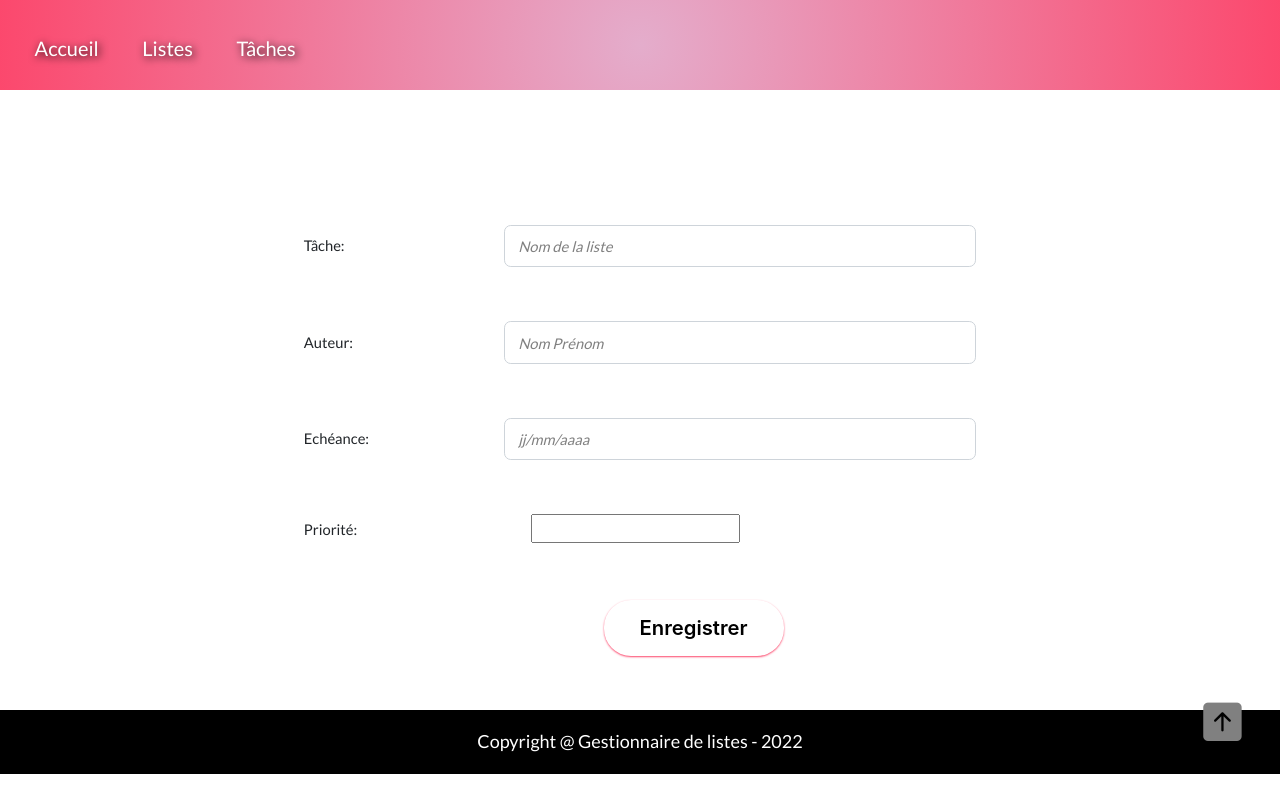
After one commit to louvetsandrine/GestionnaireDeListes, a Symfony app: template templates/task_page/task_form_page.html.twig in a window 1280 px wide. The commit adds this page. Run offline with Twig, Linux system fonts and the light colour scheme; the template is opened without the code that fills it, so the values that code supplies are empty; form fields are guessed from the names that the template uses; some libraries are stand-ins or nearby versions; some web fonts are replaced.

Commit message:
28/10/2022 first

```diff
--- a/public/script.js
+++ b/public/script.js
@@ -6,7 +6,7 @@ $(function () {
     $(document).scroll(function () {
     //   $nav.toggleClass("scrolled_mediaQueries", $(this).scrollTop() > 20 && window.matchMedia("(max-width: 700px)").matches);
       // $nav.toggleClass("scrolled", $(this).scrollTop() > 100 && window.matchMedia("(min-width: 700px)").matches);
-      $nav.toggleClass("scrolled", $(this).scrollTop() > 350 );
+      $nav.toggleClass("scrolled", $(this).scrollTop() > 100 );
 
       });
 
--- /dev/null
+++ b/templates/task_page/task_form_page.html.twig
@@ -0,0 +1,106 @@
+{% extends 'base.html.twig' %}
+
+{% block header %}
+    {% include '_navbar.html.twig' %}
+{% endblock %}
+
+{% block body %}
+
+    <div class="row justify-content-center align-items-center block my-5">
+        <div class=" col-12 justify-content-center align-items-center">
+            <p class="h2 pt-3 text-center">
+
+            </p>
+        </div>
+    </div>
+
+{{ form_start(form) }}
+    <form class="justify-content-center align-items-center">
+
+        <div class="row mt-5 mb-5 justify-content-center align-items-center">
+            <div class="col-md-2">
+            {{ form_label(form.name,"Tâche:",{
+                'label_attr': {'class': 'text_label'}
+
+                }) }}
+            </div>
+            <div class="col-md-5">
+            {{ form_widget(form.name, {
+                "required": true,
+                "attr": {
+                    "class": "form-control",
+                    "placeholder": "Nom de la liste",
+                }
+                }) }}
+            </div>
+        </div>
+
+                <div class="row mt-5 mb-5 justify-content-center align-items-center">
+            <div class="col-md-2">
+            {{ form_label(form.author,"Auteur:",{
+                'label_attr': {'class': 'text_label'}
+
+                }) }}
+            </div>
+            <div class="col-md-5">
+            {{ form_widget(form.author, {
+                "required": true,
+                "attr": {
+                    "class": "form-control",
+                    "placeholder": "Nom Prénom",
+                }
+                }) }}
+            </div>
+        </div>
+
+        <div class="row mt-5 mb-5 justify-content-center align-items-center">
+            <div class="col-md-2">
+            {{ form_label(form.dateLimited, "Echéance:",{
+                    'label_attr': {'class': 'text_label'}
+                    }) }}
+            </div>
+            <div class="col-md-5">
+            {{ form_widget(form.dateLimited, {
+                "required": true,
+                "attr": {
+                    "class": "form-control",
+                    "placeholder": "jj/mm/aaaa"
+                }
+            }) }}
+            </div>
+        </div>
+
+        <div class="row mt-5 mb-5 justify-content-center align-items-center">
+            <div class="col-md-2">
+            {{ form_label(form.priority,"Priorité:",{
+                    'label_attr': {'class': 'text_label'}
+
+                    }) }}
+            </div>
+            <div class="col-md-5">
+                <div class="form-check ">
+                {{ form_widget(form.priority, {
+                    "attr": {
+                        "class": "radio",
+                    }
+                    }) }}
+                </div>
+            </div>
+        </div>
+
+
+
+     <div class="row mt-5 mb-5 justify-content-center align-items-center">
+        <div class="col-sm-2 offset-md-1">
+            <button type="submit" class="btn button">Enregistrer</button>
+        </div>
+    </div>
+
+</form>
+
+{{ form_end(form) }}
+
+
+
+
+{% endblock %}
```
Also changed, not shown: src/Controller/HomePageController.php (+14 -1 lines), src/Controller/TaskPageController.php (added, +18 -0 lines), templates/home_page/home_page.html.twig (+9 -2 lines), templates/task_page/index.html.twig (added, +20 -0 lines).
